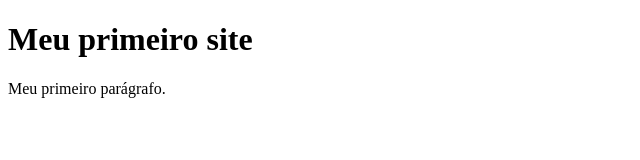
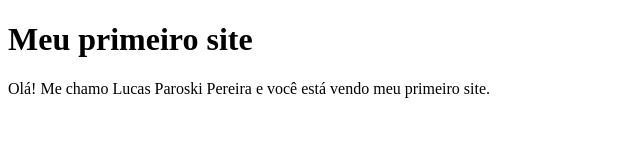
Before and after one commit to lucasparoski/lucasparoski.github.io, a plain HTML site: page index.html in a window 1280 px wide. Shown: the whole page, without its empty margins (0-640 px from the left). Drawn offline with Linux system fonts and the light colour scheme.

Commit message:
Update index.html

```diff
--- a/index.html
+++ b/index.html
@@ -4,7 +4,7 @@
 
 <h1>Meu primeiro site</h1>
 
-<p>Meu primeiro parágrafo.</p>
+<p>Olá! Me chamo Lucas Paroski Pereira e você está vendo meu primeiro site.</p>
 
 </body>
 </html>
```
